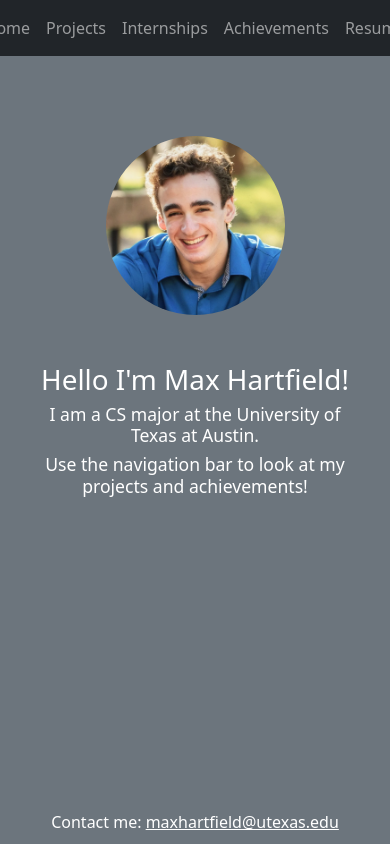
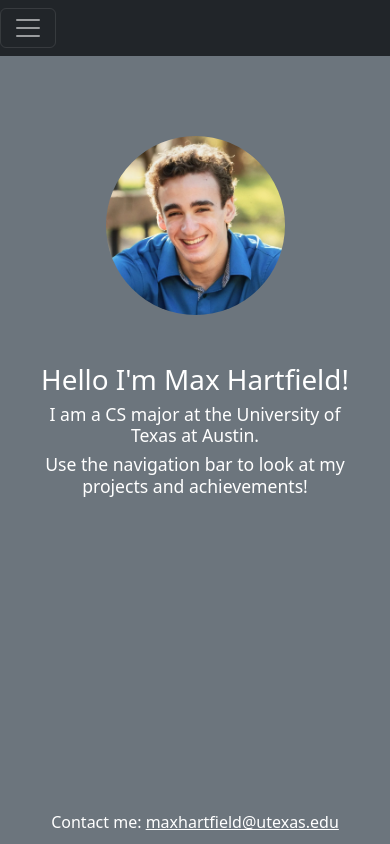
Before and after one commit to maxhartfield/portfolio, a React (Create React App) app: page /Achievements in a window 390 px wide. Built offline with nearby package versions, Linux system fonts and the light colour scheme.

Commit message:
responsive navbar

```diff
--- a/public/index.html
+++ b/public/index.html
@@ -24,7 +24,6 @@
     <title>React App</title>
   </head>
   <body>
-    <noscript>You need to enable JavaScript to run this app.</noscript>
     <div id="root"></div>
     <!--
       This HTML file is a template.
--- a/src/components/Navbar.tsx
+++ b/src/components/Navbar.tsx
@@ -1,25 +1,50 @@
 import { NavLink } from "react-router-dom";
+import { useState } from "react";
 
 function Navbar() {
+  const [isOpen, setIsOpen] = useState(false);
+
+  const toggleNavbar = () => {
+    setIsOpen(!isOpen);
+  };
+
   return (
     <div>
-      <nav className="navbar navbar-expand navbar-dark bg-dark justify-content-center fixed-top">
-        <div className="navbar-nav ">
-          <NavLink className="nav-item nav-link " to="/Home">
+      <nav className="navbar navbar-expand-lg navbar-dark bg-dark fixed-top">
+        <button
+          className="navbar-toggler"
+          type="button"
+          onClick={toggleNavbar}
+          aria-controls="navbarNav"
+          aria-expanded={isOpen ? "true" : "false"}
+          aria-label="Toggle navigation"
+        >
+          <span className="navbar-toggler-icon"></span>
+        </button>
+
+        <div
+          className={`collapse navbar-collapse ${isOpen ? "show" : ""}`}
+          id="navbarNav"
+        >
+          <div className="navbar-nav mx-auto">
+            {" "}
+            {/* Added mx-auto here */}
+            <NavLink className="nav-item nav-link" to="/Home">
               Home <span className="sr-only"></span>
             </NavLink>
-          <NavLink className="nav-item nav-link " to="/Projects">
+            <NavLink className="nav-item nav-link" to="/Projects">
               Projects
             </NavLink>
-          <NavLink className="nav-item nav-link " to="/Internships">
+            <NavLink className="nav-item nav-link" to="/Internships">
               Internships
             </NavLink>
-          <NavLink className="nav-item nav-link " to="/Achievements">
+            <NavLink className="nav-item nav-link" to="/Achievements">
               Achievements
             </NavLink>
-          <NavLink className="nav-item nav-link " to="/Resume">
+            <NavLink className="nav-item nav-link" to="/Resume">
               Resume
             </NavLink>
+          </div>
         </div>
       </nav>
     </div>
```
Lines whose indentation alone changed are shown as unchanged.
